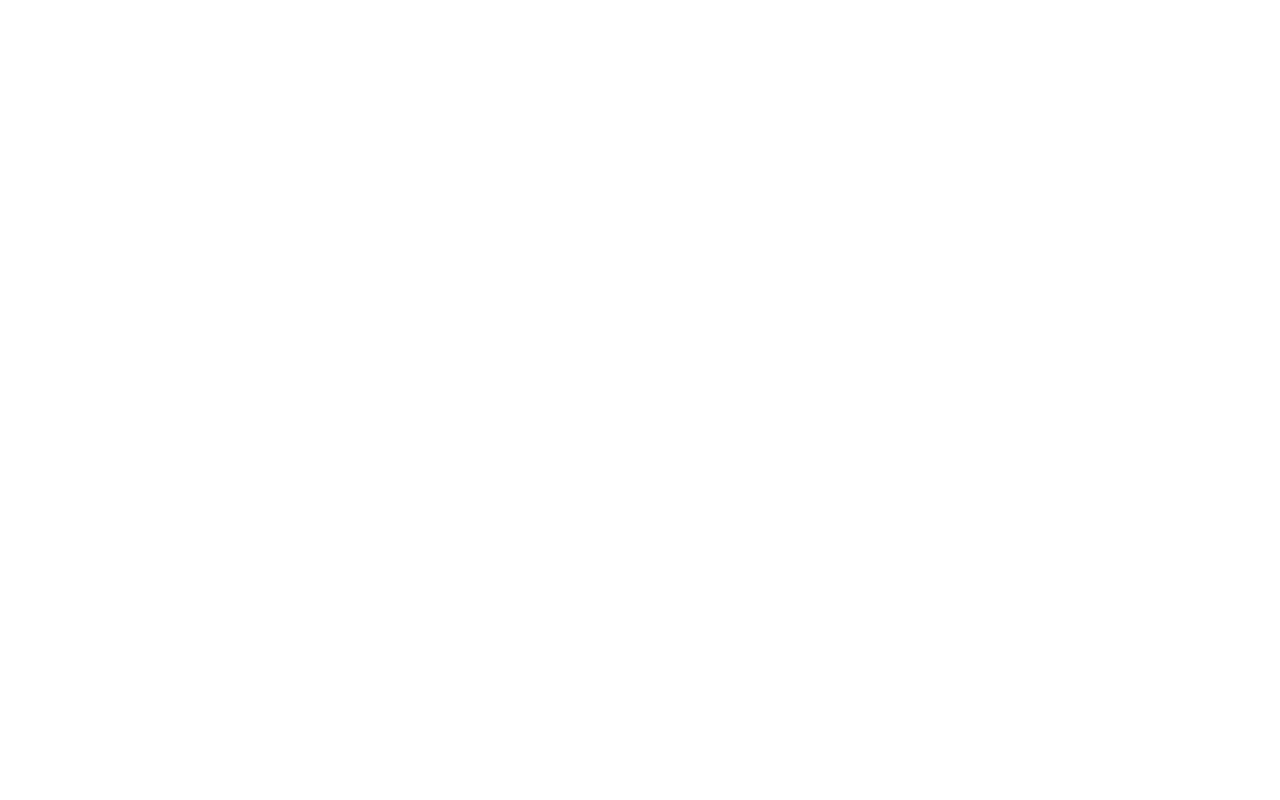
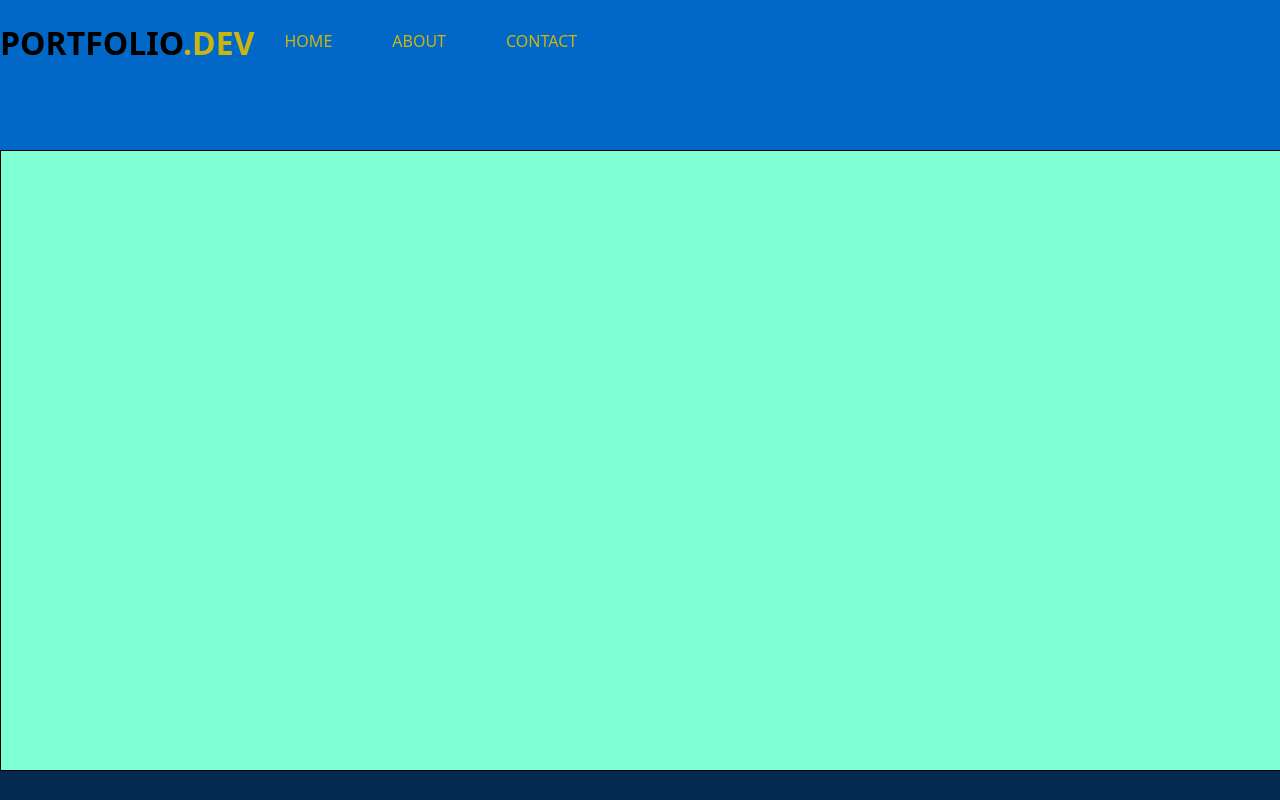
Before and after one commit to DiegoSarti/portifolio-dev.html, a plain HTML site: page src/index.html in a window 1280 px wide. Drawn offline with Linux system fonts and the light colour scheme.

Commit message:
atualuzaçao de portfolio

```diff
--- a/src/index.html
+++ b/src/index.html
@@ -4,11 +4,27 @@
     <meta charset="UTF-8">
     <meta name="viewport" content="width=device-width, initial-scale=1.0">
     <title>Document</title>
-    <link rel="stylesheet" href="/src/style.css">
+    <link rel="stylesheet" href="/src/styles/style.css">
+    <link rel="stylesheet" href="/src/styles/global.css">
 </head>
 <body>
-    <header>
+    <header class="cabecalho">
+        <div class="cabecalho_menu">
+            <h1 class="cabecalho_Portifolio">PORTFOLIO<Span class="Span">.DEV</Span></h1>
+            <a class="cabecalho_home" href="">HOME</a>
+            <a class="cabecalho_home" href="">ABOUT</a>
+            <a class="cabecalho_home" href="">CONTACT</a>
+        </div>
+    </header>
 
-    </header>
+    <main class="main">
+        <div class="main_home">
+            <div class="main_apresentacao">
+                <p></p>
+
+            </div>
+        </div>
+    </main>
+
 </body>
 </html>
--- a/src/style.css
+++ /dev/null
@@ -1,9 +0,0 @@
-*{
-    margin: 0;
-    padding: 0;
-    border: none;
-}
-
-body {
-    background: linear-gradient(to left, rgb(60, 12, 20), rgb(152, 69, 152));
-}
--- /dev/null
+++ b/src/styles/global.css
@@ -0,0 +1,14 @@
+*{
+    margin: 0;
+    padding: 0;
+    border: none;
+    scroll-behavior: smooth;
+    font-family: system-ui, -apple-system, BlinkMacSystemFont, 'Segoe UI', Roboto, Oxygen, Ubuntu, Cantarell, 'Open Sans', 'Helvetica Neue', sans-serif;
+}
+:root {
+    --cor-primaria: #042a52;
+    --cor-secundaria: #0268c8;
+    --cor-terciaria: #cbb512;
+
+    --font-primaria: system-ui, -apple-system, BlinkMacSystemFont, 'Segoe UI', Roboto, Oxygen, Ubuntu, Cantarell, 'Open Sans', 'Helvetica Neue', sans-serif;
+}
--- /dev/null
+++ b/src/styles/style.css
@@ -0,0 +1,45 @@
+@import url(/src/styles/global.css);
+
+body{
+    background-color: var(--cor-primaria);
+}
+span{
+    color: var(--cor-terciaria);
+}
+.cabecalho{
+    display: flex;
+    justify-content: space-between;
+    width: 100%;
+    height: 150px;
+
+    background-color: var(--cor-secundaria);
+
+    box-shadow:10px 5px 5px black;
+}
+.cabecalho_menu{
+    display: flex;
+}
+.cabecalho_Portifolio{
+
+    margin-top: 21px;
+}
+.cabecalho_home{
+    padding: 30px;
+    color: var(--cor-terciaria);
+    text-decoration: none;
+}
+.cabecalho_home:hover{
+    color:var(--cor-primaria);
+}
+ .main{
+    width: 100%;
+    height: 619px;
+    background-color: aquamarine;
+    border: solid 1px black;
+}
+/*.main_home{
+    height: 427px;
+    width: 100%;
+
+    border: solid 1px black;
+} */
```
